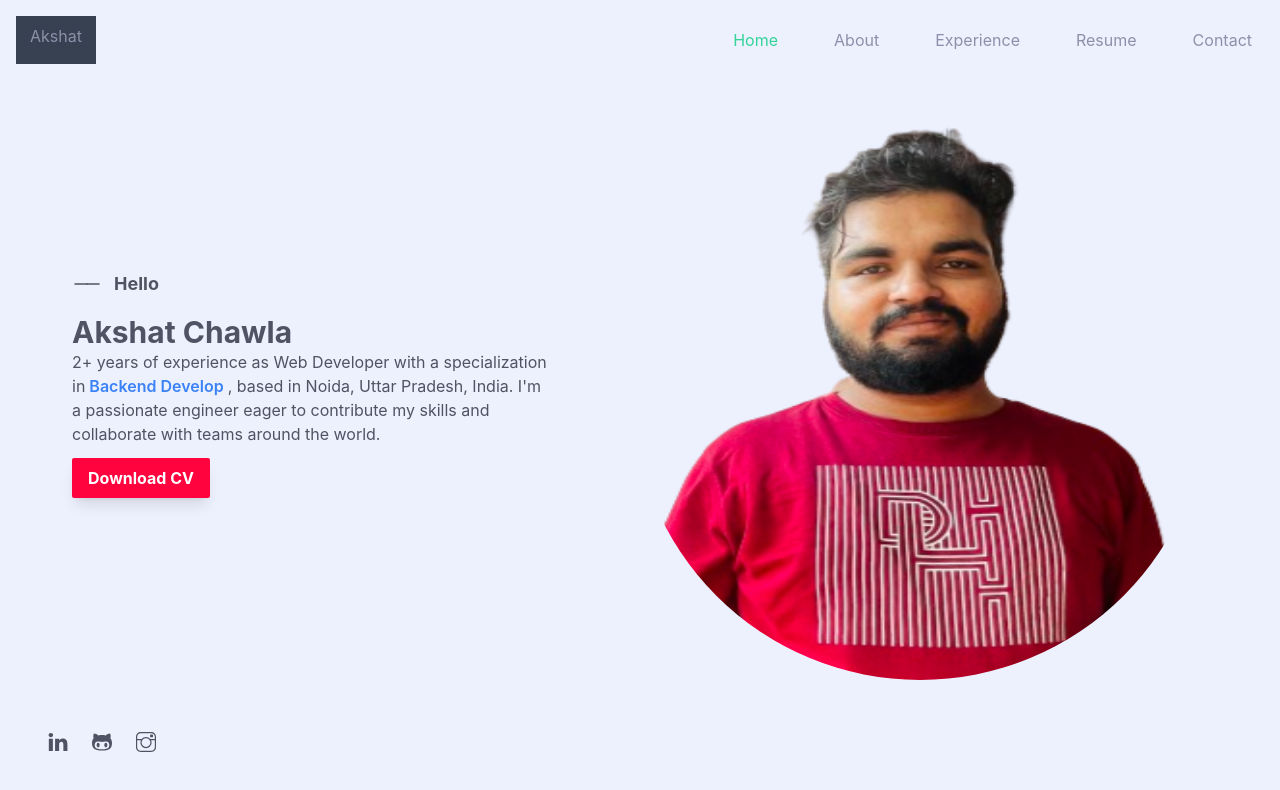
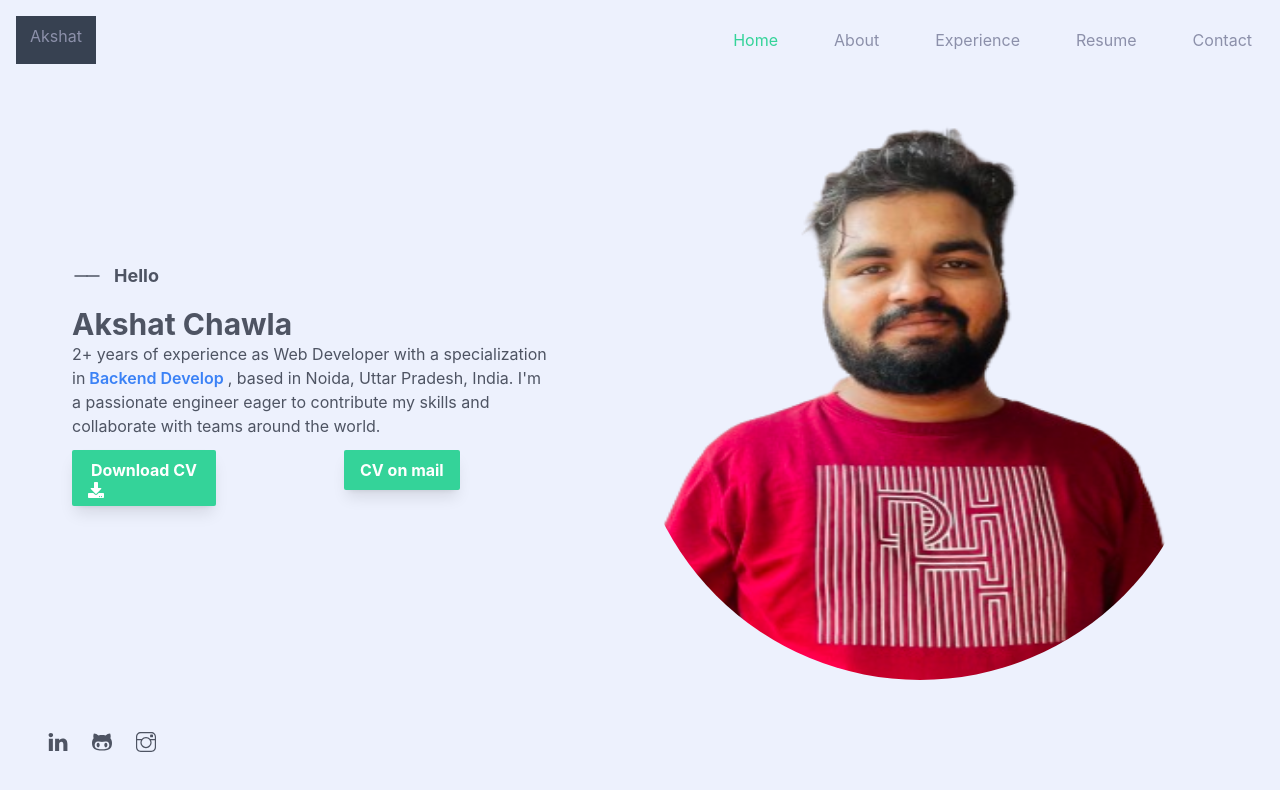
Before and after one commit to mobrilzAkshat/portfolio, a React (Vite) app: page / in a window 1280 px wide. Shown: the top 790 px of the page. Built offline with nearby package versions, Linux system fonts and the light colour scheme.

Commit message:
email cv functionality added to the portfolio

```diff
--- a/package.json
+++ b/package.json
@@ -11,6 +11,7 @@
   },
   "dependencies": {
     "@emotion/react": "^11.11.4",
+    "@splidejs/splide": "^4.1.4",
     "appwrite": "^13.0.1",
     "framer-motion": "^10.17.4",
     "react": "^18.2.0",
--- a/src/component/ResumeButton/ResumeButton.tsx
+++ b/src/component/ResumeButton/ResumeButton.tsx
@@ -1,8 +1,11 @@
 import { useState } from 'react';
 import resumePDF from '/src/assets/Resume/Rahul_cv.pdf';
+import { FaDownload } from "react-icons/fa";
+import SendMail from './SendMail';
 
 export const Resume = () => {
     const [showProgressBar, setShowProgressBar] = useState(false);
+    const [showSendMail, setShowSendMail] = useState(false);
     const progressBarValue = 50;
 
     const handleDownloadClick = () => {
@@ -18,7 +21,6 @@ export const Resume = () => {
 
         downloadFile()
             .then(() => {
-
                 const link = document.createElement('a');
                 link.href = resumePDF;
                 link.download = 'Rahul_cv.pdf';
@@ -34,22 +36,36 @@ export const Resume = () => {
             });
     };
 
+    const handleEmailCv = () => {
+        setShowSendMail(true);
+    };
+
+    const handleCloseSendMail = () => {
+        setShowSendMail(false);
+    };
+
     return (
         <>
             <button
-                className={`relative bg-highLighter hover:bg-[#ff577f] mt-3 text-white font-bold py-2 px-4 rounded-sm shadow-lg ${
-                    showProgressBar ? 'hidden' : ''
-                }`}
+                className={`w-36 relative bg-emerald-400 hover:bg-teal-600 mt-3 text-white font-bold py-2 px-4 rounded-sm shadow-lg ${showProgressBar ? 'hidden' : ''}`}
                 onClick={handleDownloadClick}
                 disabled={showProgressBar}
             >
-                Download CV
+                Download CV <FaDownload className='text-center' />
             </button>
+            <button
+                className={`relative bg-emerald-400 hover:bg-teal-600 ml-32 mt-3 text-white font-bold py-2 px-4 rounded-sm shadow-lg ${showSendMail ? 'hidden' : ''}`}
+                onClick={handleEmailCv}
+                disabled={showSendMail}
+            >
+                CV on mail
+            </button>
+            {showSendMail && <SendMail onClose={handleCloseSendMail} />}
             {showProgressBar && (
                 <div className="relative w-[7rem] h-2 bg-[#ff577f] mt-3 rounded-full">
                     <div
                         className="absolute top-0 left-0 h-full bg-highLighter"
-                        style={{ width: `${progressBarValue}%` }} // Use progressBarValue here
+                        style={{ width: `${progressBarValue}%` }}
                     />
                 </div>
             )}
--- /dev/null
+++ b/src/component/ResumeButton/SendMail.tsx
@@ -0,0 +1,29 @@
+import React, { useState } from 'react';
+import { IoMdCloseCircle } from "react-icons/io";
+interface SendMailProps {
+    onClose: () => void; // Define onClose prop as a function that doesn't take any arguments and returns void
+}
+
+const SendMail: React.FC<SendMailProps> = ({ onClose }) => {
+    const [email, setEmail] = useState('');
+
+    const handleSendCV = () => {
+        console.log("Email:", email);
+        onClose(); // Close the popup when "Send CV" button is clicked
+    };
+
+    return (
+        <div className='fixed z-50 inset-0 overflow-y-auto bg-gray-300 bg-opacity-50 flex -flex-col justify-center items-center'>
+            <div className='bg-white p-10 rounded-xl relative'>
+                <IoMdCloseCircle className='absolute top-2 right-4 text-red-600 cursor-pointer' onClick={onClose} />
+                <div className="">
+                    <h5 className='text-xl'>Please provide me your mail</h5>
+                    <input type="text" className='border-2 rounded-xl p-2 w-64 mt-4' placeholder='email@gmail.com' value={email} onChange={(e) => setEmail(e.target.value)} />
+                    <button type='submit' className='border-2 rounded-lg p-3 bg-green-600 text-white m-3 hover:bg-lime-500 translate-x-4 transition-colors' onClick={handleSendCV}>Send CV</button>
+                </div>
+            </div>
+        </div>
+    );
+}
+
+export default SendMail;
--- a/src/pages/About/About.tsx
+++ b/src/pages/About/About.tsx
@@ -72,7 +72,7 @@ const About = () => {
             <div className="mt-3">
               <Link
                 to="/Contact"
-                className="bg-emerald-400 hover:bg-teal-600 text-white font-bold py-2 px-4 rounded-sm shadow-lg"
+                className="bg-emerald-400 hover:bg-teal-600 text-white font-bold py-2 px-4 rounded-sm shadow-lg animate-[wiggle_1s_ease-in-out_infinite]"
               >
                 Hire me
               </Link>
--- a/src/pages/Home.tsx
+++ b/src/pages/Home.tsx
@@ -5,6 +5,8 @@ import { HiOutlineMinus } from "react-icons/hi";
 import { Resume } from "../component/ResumeButton/ResumeButton";
 import { Slide } from "react-awesome-reveal";
 import { Typewriter } from 'react-simple-typewriter'
+// @ts-ignore
+// import TechStack from '../component/carousel/TechStack'
 
 
 const Home = () => {
@@ -70,7 +72,6 @@ const Home = () => {
               2+ years of experience as Web Developer with a specialization in<span className="font-semibold text-blue-500"> <Typewriter loop={true} words={['MERN Stack Developer ','Backend Developer', 'React.js Developer', 'Node.js Developer', 'Python Developer', 'Django Developer']}/> </span>, based in
               Noida, Uttar Pradesh, India. I'm a passionate engineer eager to contribute my skills
               and collaborate with teams around the world.
-
             </p>
             <div>
               <Resume />
@@ -94,6 +95,7 @@ const Home = () => {
           <SocialMediaIcons />
         </motion.div>
       </section>
+      {/* <TechStack /> */}
     </motion.main>
   );
 };
```
Also changed, not shown: src/component/carousel/Techstack.tsx (added, +47 -0 lines).
